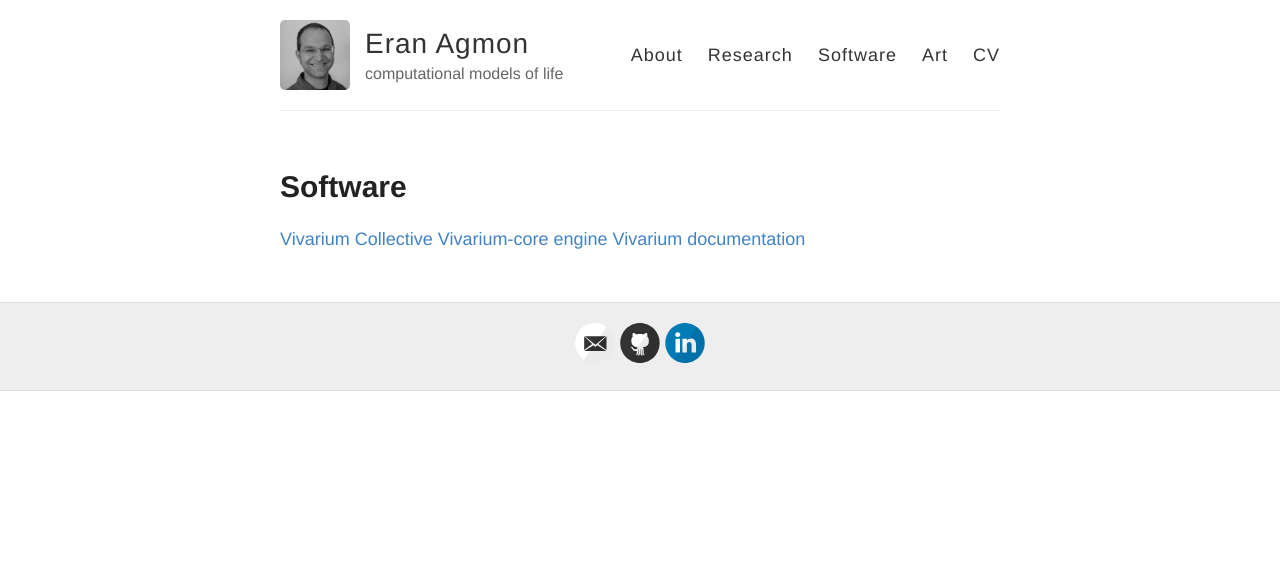
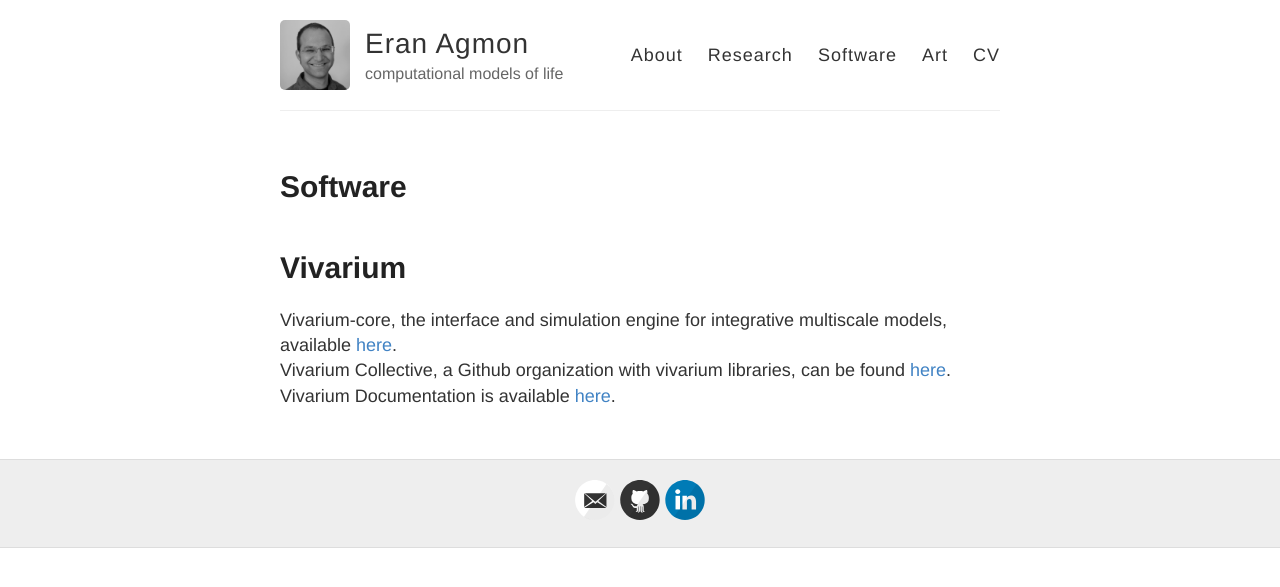
Before and after one commit to eagmon/eagmon.github.io, a Jekyll site: the page built from software.md, in a window 1280 px wide. Shown: the top 587 px of the page. Built offline with Jekyll 4.4.1, drawn with Linux system fonts in a browser that asks for light colours.

Commit message:
software

```diff
--- a/software.md
+++ b/software.md
@@ -4,6 +4,7 @@ title: Software
 permalink: /software/
 ---
 
-[Vivarium Collective](https://github.com/vivarium-collective)
-[Vivarium-core engine](https://github.com/vivarium-collective/vivarium-core)
-[Vivarium documentation](https://vivarium-core.readthedocs.io/en/latest/)
+# Vivarium
+Vivarium-core, the interface and simulation engine for integrative multiscale models, available [here](https://github.com/vivarium-collective/vivarium-core). \
+Vivarium Collective, a Github organization with vivarium libraries, can be found [here](https://github.com/vivarium-collective). \
+Vivarium Documentation is available [here](https://vivarium-core.readthedocs.io/en/latest/).
```
